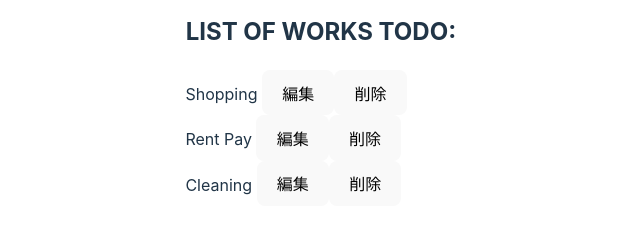
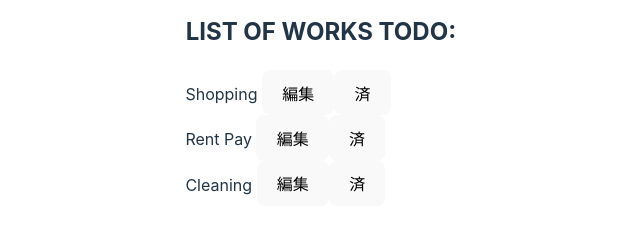
Before and after one commit to wannabehime/training_todoapp, a Vue app: page / in a window 1280 px wide. Shown: the part 385-618 px from the top of the page, without its empty margins (319-959 px from the left). Built offline with nearby package versions, Linux system fonts and the light colour scheme.

Commit message:
fix: todoの完了をline-throughで表現

```diff
--- a/src/components/TodoItem.vue
+++ b/src/components/TodoItem.vue
@@ -27,10 +27,10 @@ function completeEditTodo(index: number, userInput: string) { // todoを更新
         <input v-model="userInput" placeholder="TODOを入力" />
         <button @click="completeEditTodo(index, userInput)">完了</button>
     </li>
-    <li v-else>
+    <li v-else :style="{ textDecoration: todo.todos[index].isCompleted ? 'line-through' : 'none' }">
         {{ todoText }}
         <button @click="editTodo">編集</button>
-        <button @click="todo.deleteTodo(index)">削除</button>
+        <button @click="todo.toggleTodo(index)">済</button>
     </li>
 </template>
 
--- a/src/components/TodoList.vue
+++ b/src/components/TodoList.vue
@@ -11,7 +11,7 @@ const todos = todo.todos
     <TodoItem
         v-for="(todo, index) in todos"
         :key="index"
-        :todoText="todo"
+        :todoText="todo.text"
         :index="index"
         id="todo-list"
     />
--- a/src/stores/todoStore.ts
+++ b/src/stores/todoStore.ts
@@ -1,22 +1,31 @@
 import { defineStore } from 'pinia';
 import { ref } from 'vue'
 
+export type Todo= {
+    text: string;
+    isCompleted: boolean;
+};
+
 export const useTodoStore = defineStore('todo', () => {
 
-    const todos = ref(['Shopping', 'Rent Pay', 'Cleaning']) // todoリスト配列
+    const todos = ref([
+        { text: 'Shopping', isCompleted: false },
+        { text: 'Rent Pay', isCompleted: false },
+        { text: 'Cleaning', isCompleted: false }
+    ]) // todoリスト配列
 
     function addTodo(newTodo: string) { // todoを追加。追加ボタンをバインド
         if (newTodo === '') return // TODO:バリデーション再考の余地
-        todos.value.push(newTodo)
+        todos.value.push({text: newTodo, isCompleted: false})
     }
 
     function updateTodo(index: number, userInput: string) { // todoを更新
-        todos.value[index] = userInput
+        todos.value[index].text = userInput
     }
 
-    function deleteTodo(index: number) { // todoを削除。削除ボタンをバインド
-        todos.value.splice(index, 1)
+    function toggleTodo(index: number) { // todoを削除。済ボタンをバインド
+        todos.value[index].isCompleted = !todos.value[index].isCompleted
     }
 
-    return { todos, addTodo, updateTodo, deleteTodo }
+    return { todos, addTodo, updateTodo, toggleTodo }
 })
```
